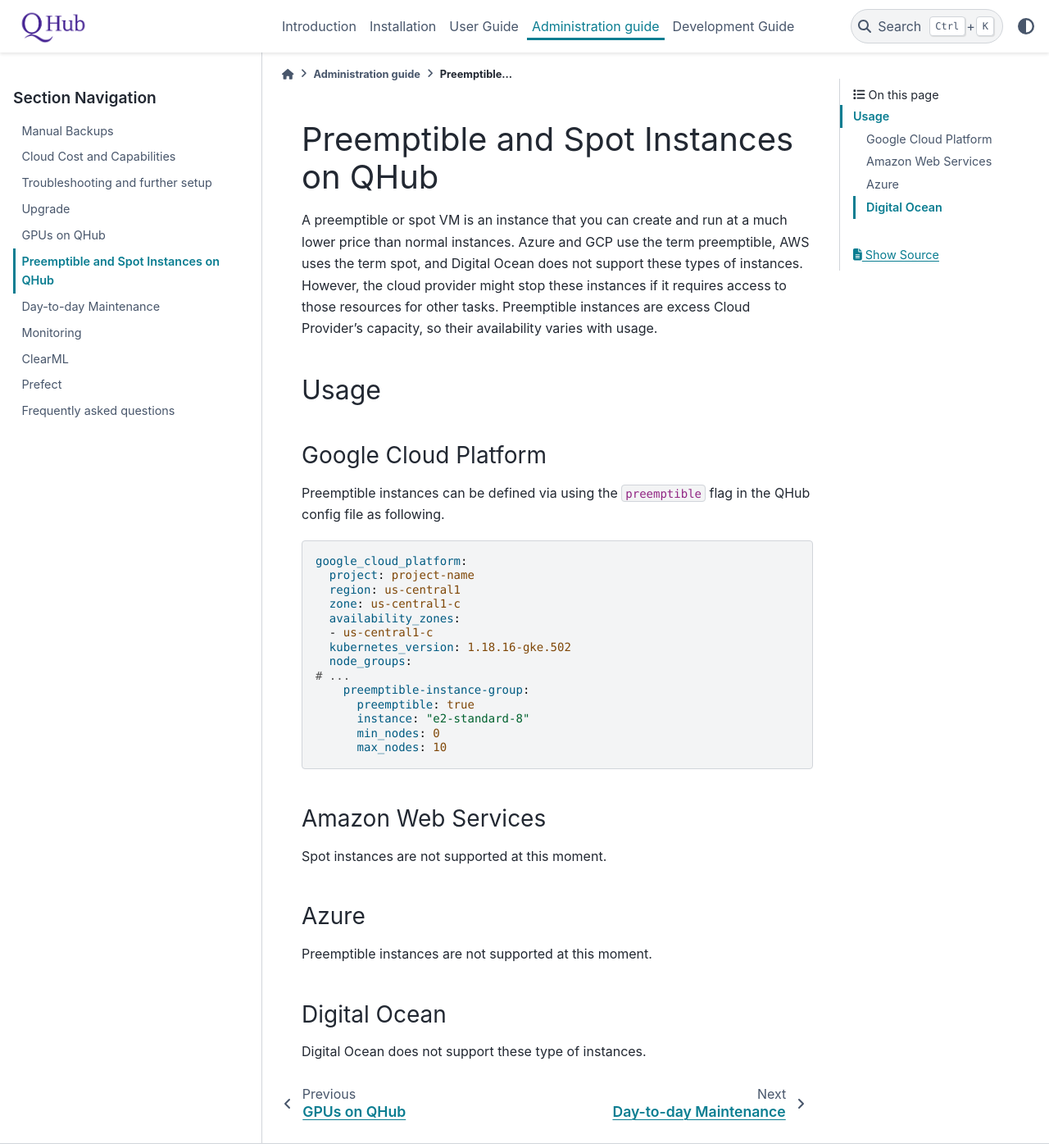
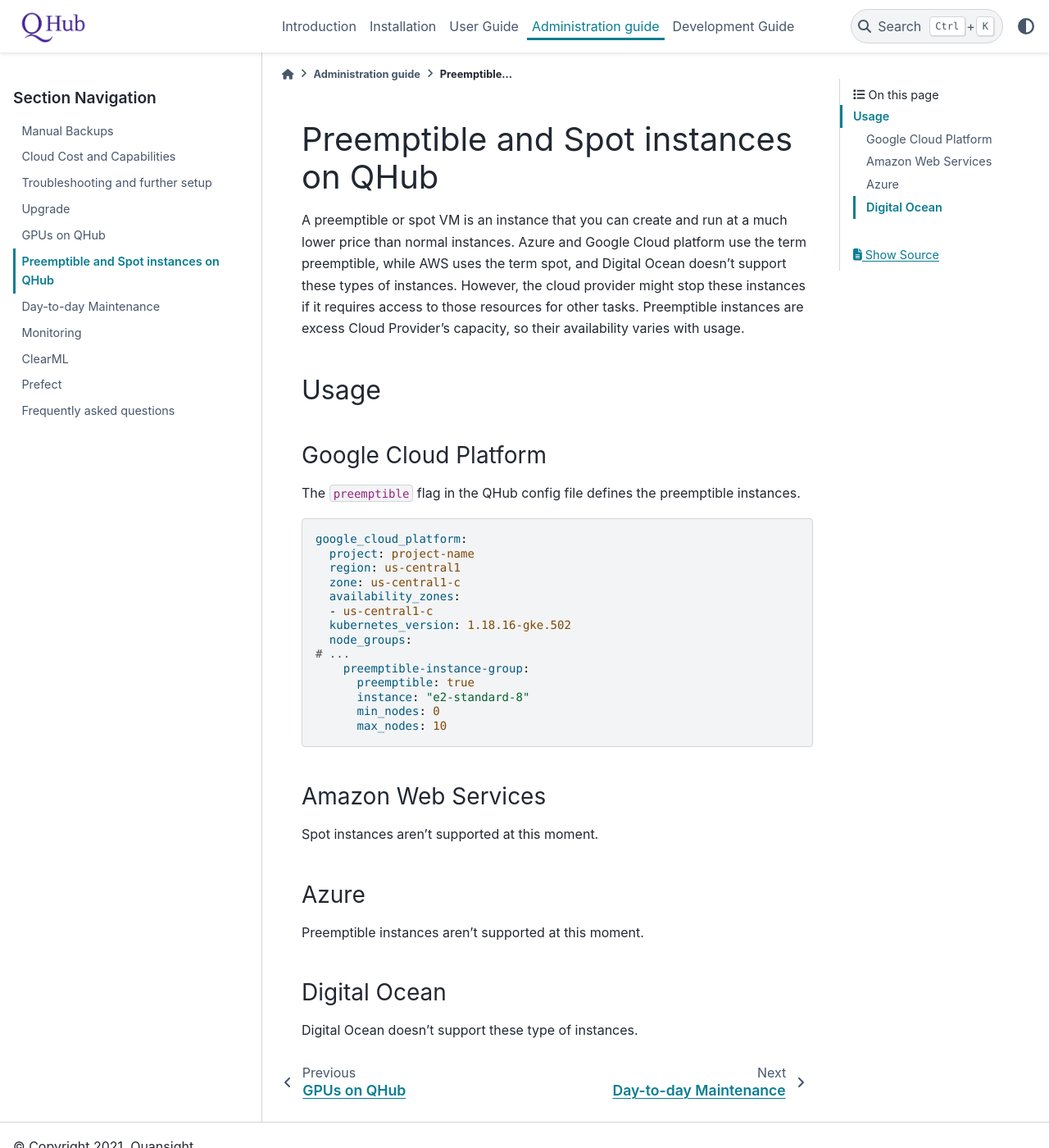
Before and after one commit to nebari-dev/nebari, a Sphinx documentation site: the page built from docs/source/admin_guide/preemptible-spot-instances.md, in a window 1280 px wide and 1400 px high. Shown: the whole window at 82% size. Built offline with Sphinx 7.4.7 and the PyData theme 0.15.4, drawn with Linux system fonts in a browser that asks for light colours.

Commit message:
DOCS: Fix warnings in docs/source/admin_guide/preemptible-spot-instances.md

````diff
--- a/docs/source/admin_guide/preemptible-spot-instances.md
+++ b/docs/source/admin_guide/preemptible-spot-instances.md
@@ -1,20 +1,12 @@
-# Preemptible and Spot Instances on QHub
+# Preemptible and Spot instances on QHub
 
-A preemptible or spot VM is an instance that you can create and run at
-a much lower price than normal instances. Azure and GCP use the term
-preemptible, AWS uses the term spot, and Digital Ocean does not
-support these types of instances. However, the cloud provider might
-stop these instances if it requires access to those resources for
-other tasks. Preemptible instances are excess Cloud Provider's
-capacity, so their availability varies with usage.
+A preemptible or spot VM is an instance that you can create and run at a much lower price than normal instances. Azure and Google Cloud platform use the term preemptible, while AWS uses the term spot, and Digital Ocean doesn't support these types of instances. However, the cloud provider might stop these instances if it requires access to those resources for other tasks. Preemptible instances are excess Cloud Provider's capacity, so their availability varies with usage.
 
 ## Usage
 
 ### Google Cloud Platform
 
-Preemptible instances can be defined via using the `preemptible` flag
-in the QHub config file as following.
-
+The `preemptible` flag in the QHub config file defines the preemptible instances.
 
 ```yaml
 google_cloud_platform:
@@ -35,12 +27,12 @@
 
 ### Amazon Web Services
 
-Spot instances are not supported at this moment.
+Spot instances aren't supported at this moment.
 
 ### Azure
 
-Preemptible instances are not supported at this moment.
+Preemptible instances aren't supported at this moment.
 
 ### Digital Ocean
 
-Digital Ocean does not support these type of instances.
+Digital Ocean doesn't support these type of instances.
````
Also changed, not shown: 1 other file.
